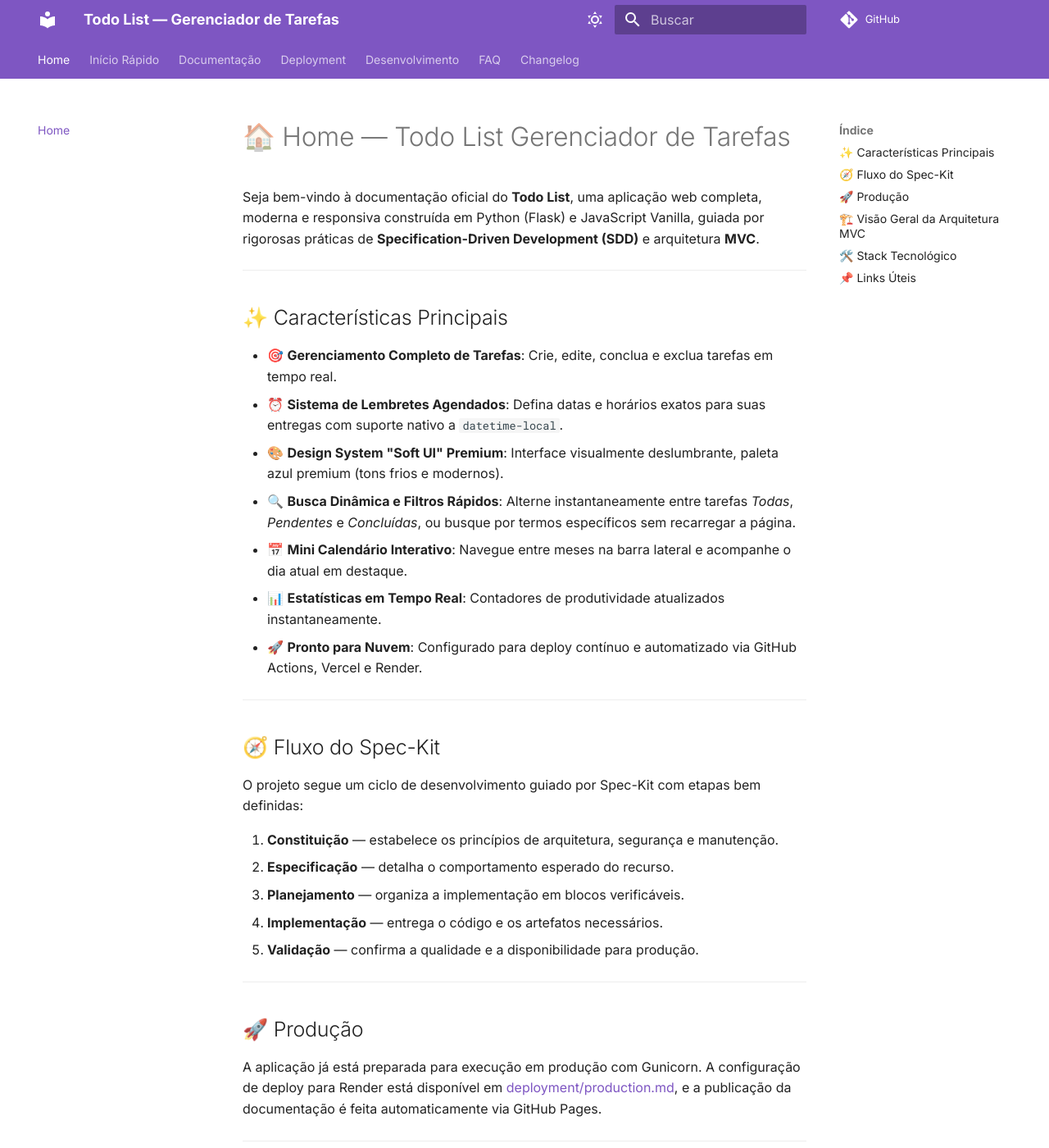
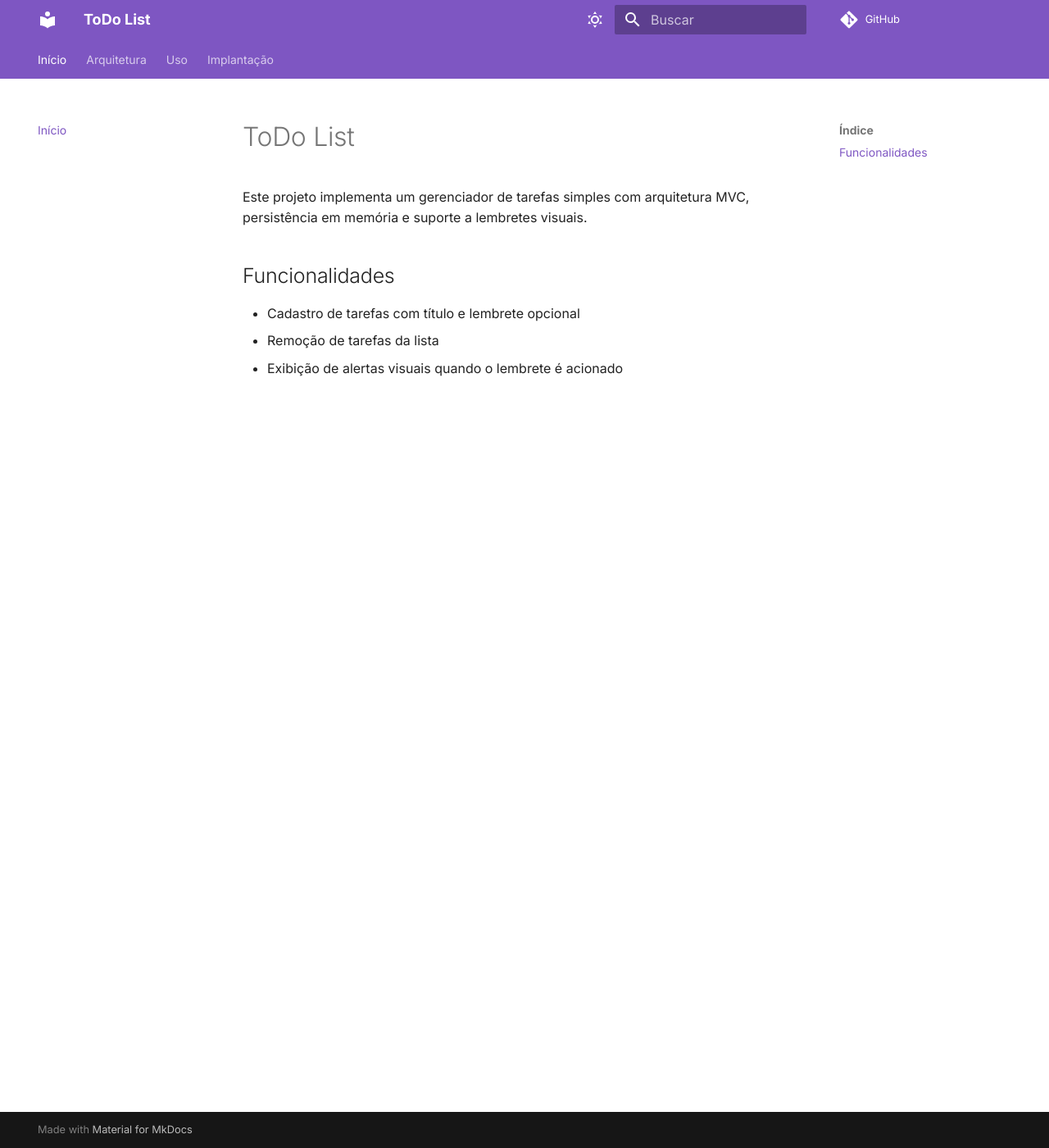
Before and after one commit to alliciarocha/proj-exten, an MkDocs documentation site: the page built from docs/index.md, in a window 1280 px wide and 1400 px high. Shown: the whole window at 82% size. Built offline with MkDocs 1.6.1 and Material for MkDocs 9.7.7, drawn with Linux system fonts in a browser that asks for light colours; comment, search, counter and statistics services are not loaded; some of the changed text lies outside the part shown.

Commit message:
documentacao

````diff
--- a/docs/index.md
+++ b/docs/index.md
@@ -1,74 +1,9 @@
-# 🏠 Home — Todo List Gerenciador de Tarefas
+# ToDo List
 
-Seja bem-vindo à documentação oficial do **Todo List**, uma aplicação web completa, moderna e responsiva construída em Python (Flask) e JavaScript Vanilla, guiada por rigorosas práticas de **Specification-Driven Development (SDD)** e arquitetura **MVC**.
+Este projeto implementa um gerenciador de tarefas simples com arquitetura MVC, persistência em memória e suporte a lembretes visuais.
 
----
+## Funcionalidades
 
-## ✨ Características Principais
-
-- 🎯 **Gerenciamento Completo de Tarefas**: Crie, edite, conclua e exclua tarefas em tempo real.
-- ⏰ **Sistema de Lembretes Agendados**: Defina datas e horários exatos para suas entregas com suporte nativo a `datetime-local`.
-- 🎨 **Design System "Soft UI" Premium**: Interface visualmente deslumbrante, paleta azul premium (tons frios e modernos).
-- 🔍 **Busca Dinâmica e Filtros Rápidos**: Alterne instantaneamente entre tarefas *Todas*, *Pendentes* e *Concluídas*, ou busque por termos específicos sem recarregar a página.
-- 📅 **Mini Calendário Interativo**: Navegue entre meses na barra lateral e acompanhe o dia atual em destaque.
-- 📊 **Estatísticas em Tempo Real**: Contadores de produtividade atualizados instantaneamente.
-- 🚀 **Pronto para Nuvem**: Configurado para deploy contínuo e automatizado via GitHub Actions, Vercel e Render.
-
----
-
-## 🧭 Fluxo do Spec-Kit
-
-O projeto segue um ciclo de desenvolvimento guiado por Spec-Kit com etapas bem definidas:
-
-1. **Constituição** — estabelece os princípios de arquitetura, segurança e manutenção.
-2. **Especificação** — detalha o comportamento esperado do recurso.
-3. **Planejamento** — organiza a implementação em blocos verificáveis.
-4. **Implementação** — entrega o código e os artefatos necessários.
-5. **Validação** — confirma a qualidade e a disponibilidade para produção.
-
----
-
-## 🚀 Produção
-
-A aplicação já está preparada para execução em produção com Gunicorn. A configuração de deploy para Render está disponível em [deployment/production.md](deployment/production.md), e a publicação da documentação é feita automaticamente via GitHub Pages.
-
----
-
-## 🏗️ Visão Geral da Arquitetura MVC
-
-```mermaid
-graph TD
-    subgraph Browser [Interface de Usuário - View]
-        A[index.html + style.css] --> B[app.js Vanilla JS]
-    end
-    subgraph Backend [Servidor Flask - Controller]
-        C[task_controller.py /api/tasks]
-    end
-    subgraph Dados [Lógica & Memória - Model]
-        D[task_model.py TaskStore Singleton]
-    end
-
-    B <-->|Fetch API HTTP / JSON| C
-    C <-->|Chamadas e Serialização Python| D
-```
-
----
-
-## 🛠️ Stack Tecnológico
-
-| Camada | Tecnologia | Descrição |
-| :--- | :--- | :--- |
-| **Backend** | Python 3.10+ & Flask | Servidor leve, roteamento de API RESTful robusto |
-| **Frontend** | HTML5 / Vanilla CSS / JS | Estrutura semântica, Custom Tokens e requisições assíncronas |
-| **Design** | Figma / Soft UI | UI moderna com ícones Lucide e tipografia Google Fonts (Outfit e Plus Jakarta Sans) |
-| **Doc** | MkDocs & Material Theme | Gerador estático com suporte a busca, abas e dark mode |
-| **CI/CD** | GitHub Actions / Pages | Pipeline de integração e deploy automatizado |
-
----
-
-## 📌 Links Úteis
-
-- 🚀 [Comece Agora: Início Rápido](quickstart.md)
-- 📖 [Documentação da API REST](documentation/api.md)
-- 📋 [Especificação SDD do Projeto](documentation/specification.md)
-- ❓ [Perguntas Frequentes (FAQ)](faq.md)
+- Cadastro de tarefas com título e lembrete opcional
+- Remoção de tarefas da lista
+- Exibição de alertas visuais quando o lembrete é acionado
--- a/mkdocs.yml
+++ b/mkdocs.yml
@@ -1,7 +1,7 @@
-site_name: "Todo List — Gerenciador de Tarefas"
+site_name: "ToDo List"
 site_url: https://alliciarocha.github.io/proj-exten/
 repo_url: https://github.com/alliciarocha/proj-exten
-site_description: "Documentação profissional completa do Todo List com arquitetura MVC e Specification-Driven Development (SDD)."
+site_description: "Documentação do ToDo List com arquitetura MVC."
 site_author: "Allicia"
 
 theme:
@@ -33,23 +33,10 @@ theme:
     - search.highlight
 
 nav:
-  - Home: index.md
-  - Início Rápido: quickstart.md
-  - Documentação:
-      - Arquitetura MVC: documentation/architecture.md
-      - Referência API: documentation/api.md
-      - Especificação SDD: documentation/specification.md
-      - Justificativas do Projeto: documentation/justificativas.md
-  - Deployment:
-      - GitHub Pages: deployment/github-pages.md
-      - Produção: deployment/production.md
-      - Vercel: deployment/vercel.md
-      - Troubleshooting: deployment/troubleshooting.md
-  - Desenvolvimento:
-      - Setup Local: development/setup.md
-      - Estrutura do Projeto: development/project-structure.md
-  - FAQ: faq.md
-  - Changelog: changelog.md
+  - Início: index.md
+  - Arquitetura: architecture.md
+  - Uso: usage.md
+  - Implantação: deployment.md
 
 markdown_extensions:
   - pymdownx.highlight:
````
Also changed, not shown: docs/architecture.md (+7 -6 lines), docs/deployment.md (added, +5 -0 lines), docs/usage.md (added, +6 -0 lines).
